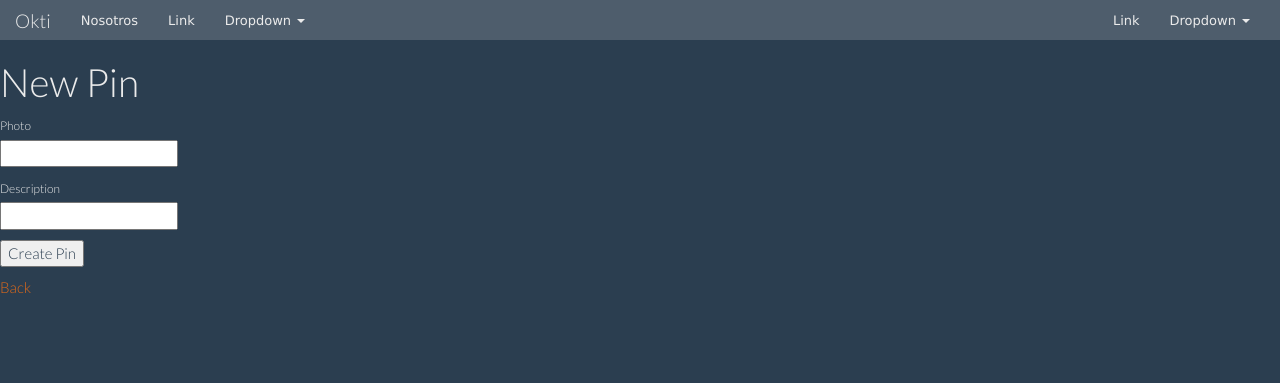
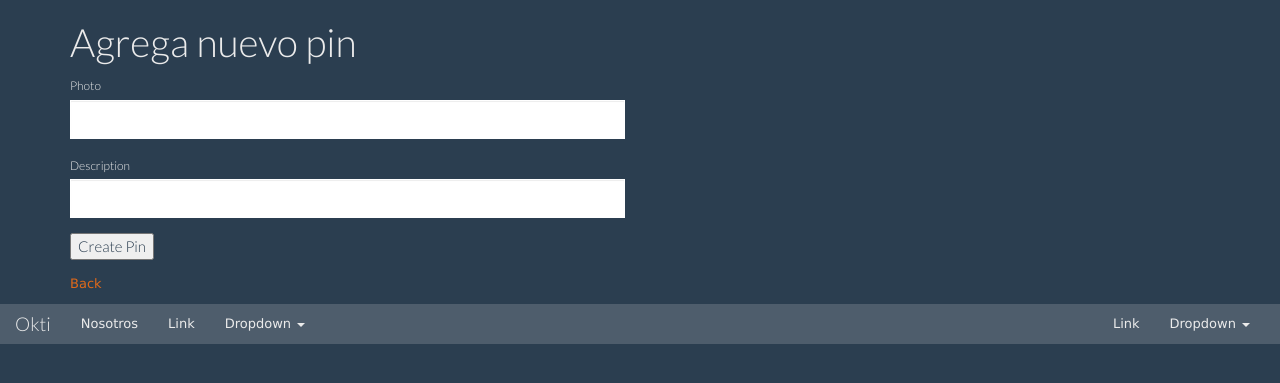
Before and after one commit to oktidm/ClaseDL, a Rails app: page /pins/new in a window 1280 px wide. Shown: the top 383 px of the page. Run offline with Rails 7, Linux system fonts and the light colour scheme; style sheets or scripts are compiled from the project's sources; some libraries are stand-ins or nearby versions.

Commit message:
validation for pins, style to the pin form

```diff
--- a/app/assets/stylesheets/scaffolds.scss
+++ b/app/assets/stylesheets/scaffolds.scss
@@ -47,11 +47,9 @@
 
 #error_explanation {
   width: 450px;
-  border: 2px solid red;
   padding: 7px;
   padding-bottom: 0;
   margin-bottom: 20px;
-  background-color: #f0f0f0;
   h2 {
     text-align: left;
     font-weight: bold;
--- a/app/models/pin.rb
+++ b/app/models/pin.rb
@@ -1,2 +1,4 @@
 class Pin < ActiveRecord::Base
+validates :photo, presence:true
+validates :description, presence:true
 end
--- a/app/views/pins/_form.html.erb
+++ b/app/views/pins/_form.html.erb
@@ -11,15 +11,23 @@
     </div>
   <% end %>
 
+ <div class="form-group">
   <div class="field">
     <%= f.label :photo %><br>
-    <%= f.text_field :photo %>
+    <%= f.text_field :photo, :class => 'form-control' %>
   </div>
+  </div>
+
+   <div class="form-group">
   <div class="field">
     <%= f.label :description %><br>
-    <%= f.text_field :description %>
+    <%= f.text_field :description, :class => 'form-control' %>
   </div>
+  </div>
+
+   <div class="form-group">
   <div class="actions">
     <%= f.submit %>
   </div>
+  </div>
 <% end %>
--- a/app/views/pins/new.html.erb
+++ b/app/views/pins/new.html.erb
@@ -1,5 +1,16 @@
-<h1>New Pin</h1>
+
+<div class="container">
+
+
+<h1>Agrega nuevo pin</h1>
+<div class="row">
+<div class="col-md-6">
+
 
 <%= render 'form' %>
+</div>
+</div>
 
-<%= link_to 'Back', pins_path %>
+<p> <%= link_to 'Back', pins_path %> </p>
+
+</div>
```
Also changed, not shown: app/views/layouts/application.html.erb (+1 -47 lines), app/views/pins/edit.html.erb (+11 -4 lines), app/views/shared/_navbar.html.erb (added, +47 -0 lines).
